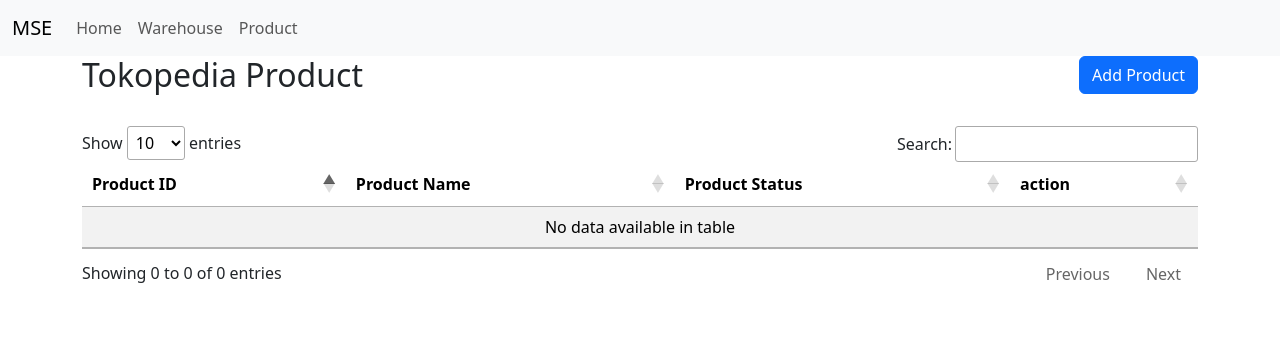
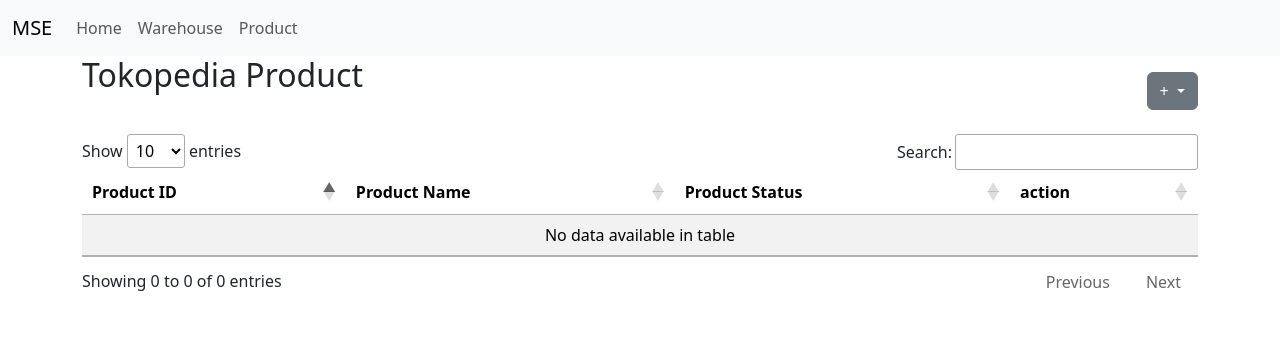
Before and after one commit to timgio26/SMP, a Flask app: page /product in a window 1280 px wide. Shown: the top 356 px of the page. Run offline with Flask 3, Linux system fonts and the light colour scheme; data that the repository does not hold is empty; some libraries are stand-ins or nearby versions.

Commit message:
cron yda qty n bulk upload

```diff
--- a/app/routes.py
+++ b/app/routes.py
@@ -2,11 +2,11 @@
 from app import app,db,api
 from app.models import Warehouse,Product,Credential,Stok
 from datetime import date
+from werkzeug.utils import secure_filename
 from flask_restful import Resource
 from sqlalchemy import create_engine,func
 import pandas as pd
-import json
-import requests
+import json, requests, os
 
 class apiv1(Resource):
     def post(self):
@@ -24,7 +24,6 @@
             prod=Product.query.filter_by(product_id=request.args.get('id')).first()
             print(prod.id)
             prod.product_name=request.args.get('prodname')
-            # if request.args.get('status'):
             prod.product_status=request.args.get('status')
             db.session.add(prod)
             db.session.commit()
@@ -35,10 +34,22 @@
             wh=request.args.get('wh')
             print(id)
             print(qty)
-            newdata=Stok(item_id=id,item_qty=qty,stok_date=date.today(),wh_id=wh)
-            db.session.add(newdata)
-            db.session.commit()
-            return {'status':'added stok'}
+            lastdata=db.session.query(Stok).filter((Stok.item_id==id)&
+                                                    (Stok.wh_id==wh)&
+                                                    (Stok.stok_date<date.today())).order_by(Stok.stok_date.desc()).first()
+            if lastdata is not None:
+                # print(type(qty))
+                # print(type(lastdata.item_qty))
+                val=int((int(qty)-lastdata.item_qty)/((date.today()-lastdata.stok_date).days))
+                newdata=Stok(item_id=id,item_qty=qty,out_yda=val,stok_date=date.today(),wh_id=wh)
+                db.session.add(newdata)
+                db.session.commit()
+                return {'status':'added stok'}
+            else:
+                newdata=Stok(item_id=id,item_qty=qty,stok_date=date.today(),wh_id=wh)
+                db.session.add(newdata)
+                db.session.commit()
+                return {'status':'added stok'}
     def get(self):
         if request.args.get('data')=="product":
             engine = create_engine(app.config['SQLALCHEMY_DATABASE_URI'])
@@ -95,13 +106,9 @@
         print(i.item_id)
         print(i.wh_id)
         print(i.stok_date)
-        # lastdata=db.session.query(Stok.item_qty,func.max(Stok.stok_date)).filter((Stok.item_id==i.item_id)&
-        #                                                            (Stok.wh_id==i.wh_id)&
-        #                                                            (Stok.stok_date<i.stok_date)).first()
         lastdata=db.session.query(Stok).filter((Stok.item_id==i.item_id)&
                                                (Stok.wh_id==i.wh_id)&
                                                (Stok.stok_date<i.stok_date)).order_by(Stok.stok_date.desc()).first()
-
 
         if lastdata is not None:
             print(lastdata.stok_date)
@@ -127,12 +134,6 @@
     name=request.args.get('name')
     wh=[x.wh_id for x in df]
     whnew=list(set(wh))
-    # x=[x.stok_date.strftime('%Y/%m/%d') for x in df]
-    # xnew=list(set(x))
-    # xnew.sort()
-    # print(whnew)
-    # print([{'label':requests.get("{0}/apiv1?id={1}".format(app.config['ENV_URL'],wh)).json(),'data':[x.item_qty for x in df if x.wh_id==wh]} for wh in whnew])
-    # y=[{'label':wh,'data':[x.item_qty for x in df if x.wh_id==wh]} for wh in whnew]
     p2=[{'label':requests.get("{0}/apiv1?id={1}".format(app.config['ENV_URL'],wh)).json(),'data':[{"x":i.stok_date.strftime('%Y/%m/%d') ,"y":i.item_qty} for i in df if i.wh_id==wh]} for wh in whnew]
     print(p2)
     return render_template('dash.html',p2=p2,name=name)
@@ -141,7 +142,6 @@
 def stokhist():
     print(date.today())
     df=Stok.query.all()
-    # df=Stok.query.filter((Stok.stok_date==date.today())&(Stok.item_qty==0)).all()
     return render_template('stokhist.html',df=df,title="Tokopedia Stock History")
 
 @app.route('/oostoday')
@@ -184,10 +184,28 @@
 def prod():
     df=Product.query.all()
     if request.method=='POST':
-        NewProd=Product(product_id=request.form['InpProdId'],product_status="Active")
-        db.session.add(NewProd)
-        db.session.commit()
-        return redirect(url_for('prod'))
+        print('wkwkw')
+        if request.form['action']=='Upload':
+            f = request.files['InpProdIdF']
+            filedir=os.path.join(app.config['UPLOAD_FOLDER'],secure_filename(f.filename))
+            print(filedir)
+            f.save(filedir)
+            df=pd.read_excel(filedir,engine='openpyxl')
+            for i in df['prod_id'].unique():
+                print(i)
+                exist=Product.query.filter_by(product_id=str(i)).all()
+                if exist:
+                    print('sdh ada di db')
+                else:
+                    NewProd=Product(product_id=str(i),product_status="Active")
+                    db.session.add(NewProd)
+                    db.session.commit()
+            return redirect(url_for('prod'))
+        else:
+            NewProd=Product(product_id=request.form['InpProdId'],product_status="Active")
+            db.session.add(NewProd)
+            db.session.commit()
+            return redirect(url_for('prod'))
     else:
         return render_template('product.html',df=df)
 
--- a/app/templates/product.html
+++ b/app/templates/product.html
@@ -6,9 +6,18 @@
         <h2>Tokopedia Product</h2>
     </div>
     <div class="col hside">
-        <button type="button" class="btn btn-primary hside" data-bs-toggle="modal" data-bs-target="#exampleModal">
+        <!-- <button type="button" class="btn btn-primary hside" data-bs-toggle="modal" data-bs-target="#exampleModal">
             Add Product
-        </button>
+        </button> -->
+        <a class="btn btn-secondary dropdown-toggle" href="#" role="button" data-bs-toggle="dropdown" aria-expanded="false">
+            +
+        </a>
+
+        <ul class="dropdown-menu">
+            <li><a class="dropdown-item" role="button" class="btn btn-primary hside" data-bs-toggle="modal" data-bs-target="#exampleModal">Add Single</a></li>
+            <li><a class="dropdown-item" role="button" class="btn btn-primary hside" data-bs-toggle="modal" data-bs-target="#modalBulk">Bulk Upload </a></li>
+            <!-- <li><a class="dropdown-item" href="#">Something else here</a></li> -->
+        </ul>
     </div>
 </div>
 <br>
@@ -35,6 +44,7 @@
                 {% else %}
                 <a href="{{url_for('delprod',id=i.id)}}">delete</a>
                 {% endif %}
+                <a href="{{url_for('delprod',id=i.id)}}">delete</a>
             </td>
         </tr>
         {% endfor %}
@@ -56,6 +66,20 @@
     </div>
   </div>
 
+  <div class="modal fade" id="modalBulk" tabindex="-1" aria-labelledby="exampleModalLabel" aria-hidden="true">
+    <div class="modal-dialog">
+      <div class="modal-content">
+        <div class="modal-body">
+            <form method='POST' enctype='multipart/form-data'>
+                <label for="InpWhId" class="form-label">File Product ID</label>
+                <input class="form-control" type="file" placeholder="" aria-label="default input example" accept=".xlsx" id="InpProdIdF" name="InpProdIdF" required>
+                <input type="submit" name="action" value="Upload" class="btn btn-primary mb-3">
+                <button type="button" class="btn btn-secondary mb-3" data-bs-dismiss="modal">Close</button>
+            </form>
+        </div>
+      </div>
+    </div>
+  </div>
 
 
 {% endblock %}
```
Also changed, not shown: app/cron.py (+5 -2 lines), 1 other file.
